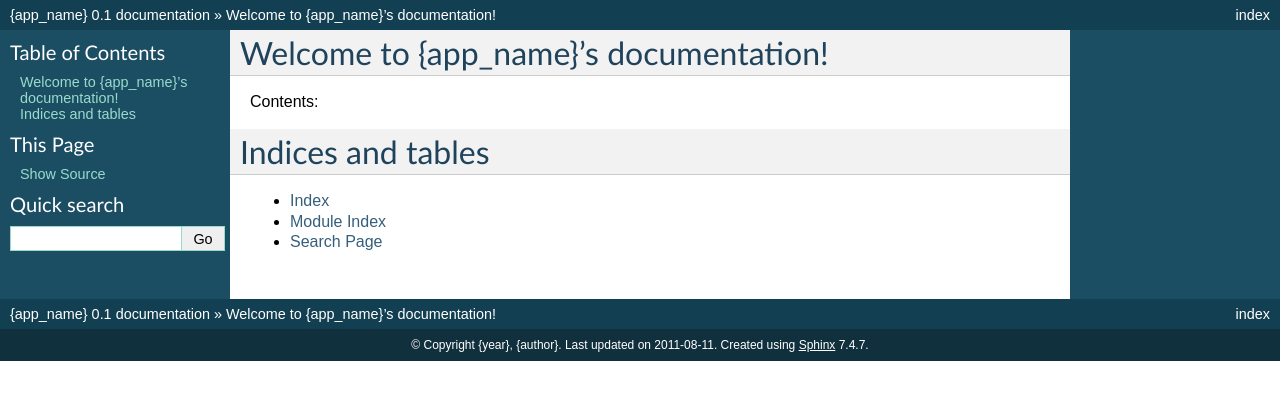
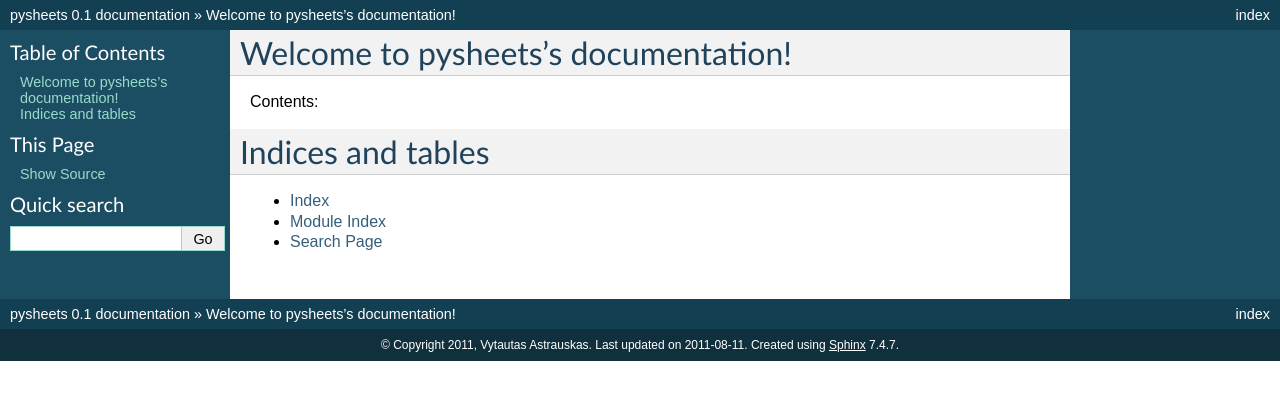
Before and after one commit to vakaras/pysheets, a Sphinx documentation site: the page built from docs/index.rst, in a window 1280 px wide. Shown: the top 400 px of the page. Built offline with Sphinx 7.4.7, drawn with Linux system fonts in a browser that asks for light colours.

Commit message:
Initialized project.

```diff
--- a/CHANGES.txt
+++ b/CHANGES.txt
@@ -1 +1 @@
-0.1, {date} – Initial release.
+0.1, 2011-08-11 – Initial release.
--- a/docs/conf.py
+++ b/docs/conf.py
@@ -15,8 +15,8 @@ templates_path = []
 source_suffix = '.rst'
 source_encoding = 'utf-8'
 master_doc = 'index'
-project = u'{app_name}'
-copyright = u'{year}, {author}'
+project = u'pysheets'
+copyright = u'2011, Vytautas Astrauskas'
 version = '0.1'
 release = '0.1'
 
@@ -83,7 +83,7 @@ latex_font_size = '10pt'
 latex_documents = [
   (
       'index', 'main.tex',
-      u'\\{app_name} Documentation', u'\\{author}', 'manual'
+      u'\\pysheets Documentation', u'\\Vytautas Astrauskas', 'manual'
       ),
   ]
 
@@ -110,14 +110,14 @@ latex_documents = [
 man_pages = [
     (
         'index', 'main',
-        u'{app_name} Documentation', [u'{author}'], 1,
+        u'pysheets Documentation', [u'Vytautas Astrauskas'], 1,
         ),
     ]
 
 
 # Example configuration for intersphinx: refer to the Python standard
 # library.
-intersphinx_mapping = {{'http://docs.python.org/': None}}
+intersphinx_mapping = {'http://docs.python.org/': None}
 
 # -- Options for PDF output ---------------------------------------------
 
@@ -128,7 +128,7 @@ intersphinx_mapping = {{'http://docs.python.org/': None}}
 pdf_documents = [
     (
         'index', u'main',
-        u'{app_name} Documentation', u'{author}'
+        u'pysheets Documentation', u'Vytautas Astrauskas'
         ),
     ]
 pdf_stylesheets = ['sphinx', 'kerning', 'a4']
--- a/docs/index.rst
+++ b/docs/index.rst
@@ -1,14 +1,14 @@
-Welcome to {app_name}'s documentation!
-===================================
+Welcome to pysheets's documentation!
+====================================
 
 Contents:
 
 .. toctree::
-   :maxdepth: 2
+    :maxdepth: 2
 
 Indices and tables
 ==================
 
-* :ref:`genindex`
-* :ref:`modindex`
-* :ref:`search`
+*   :ref:`genindex`
+*   :ref:`modindex`
+*   :ref:`search`
```
Also changed, not shown: README.rst (+5 -151 lines), buildout.cfg (+9 -9 lines), setup.py (+7 -7 lines), 1 other file.
